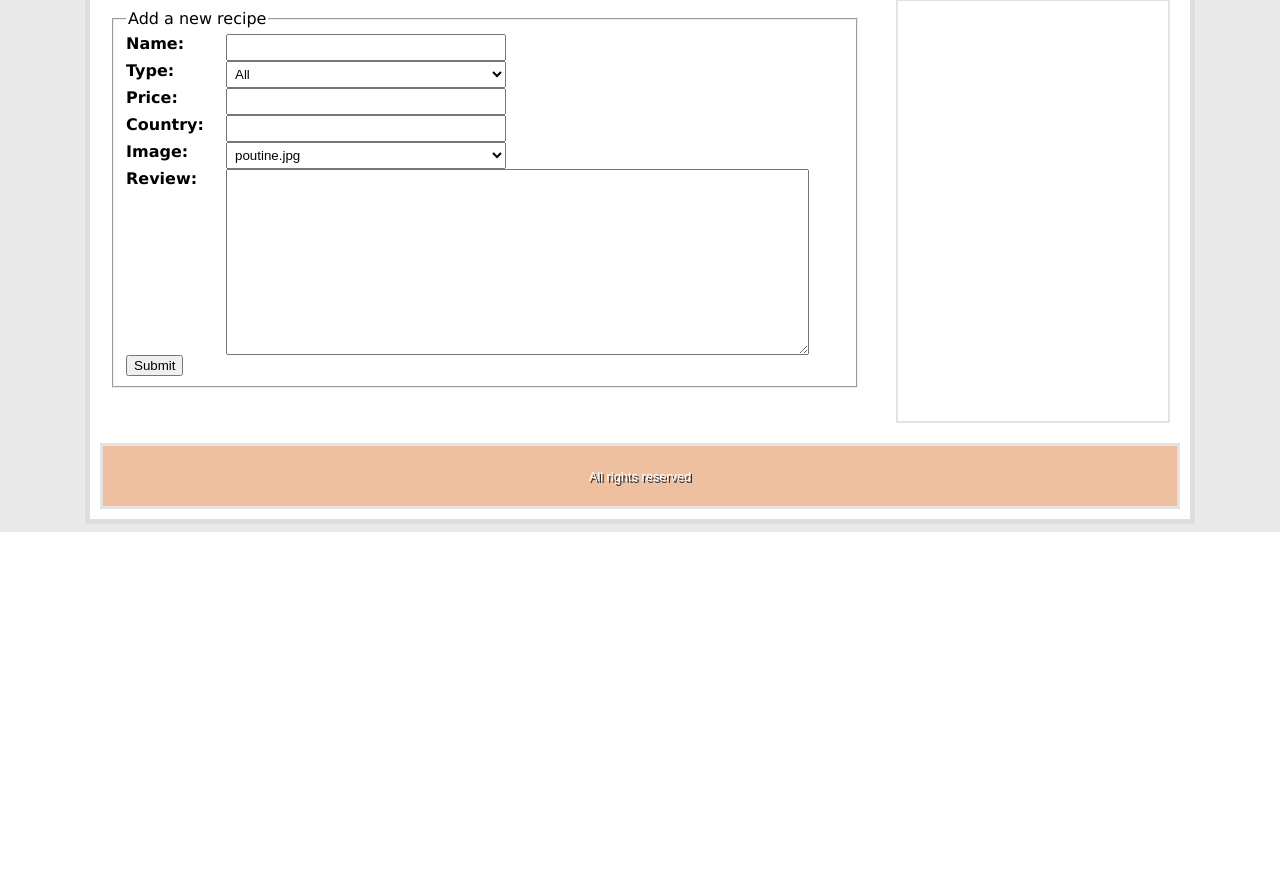
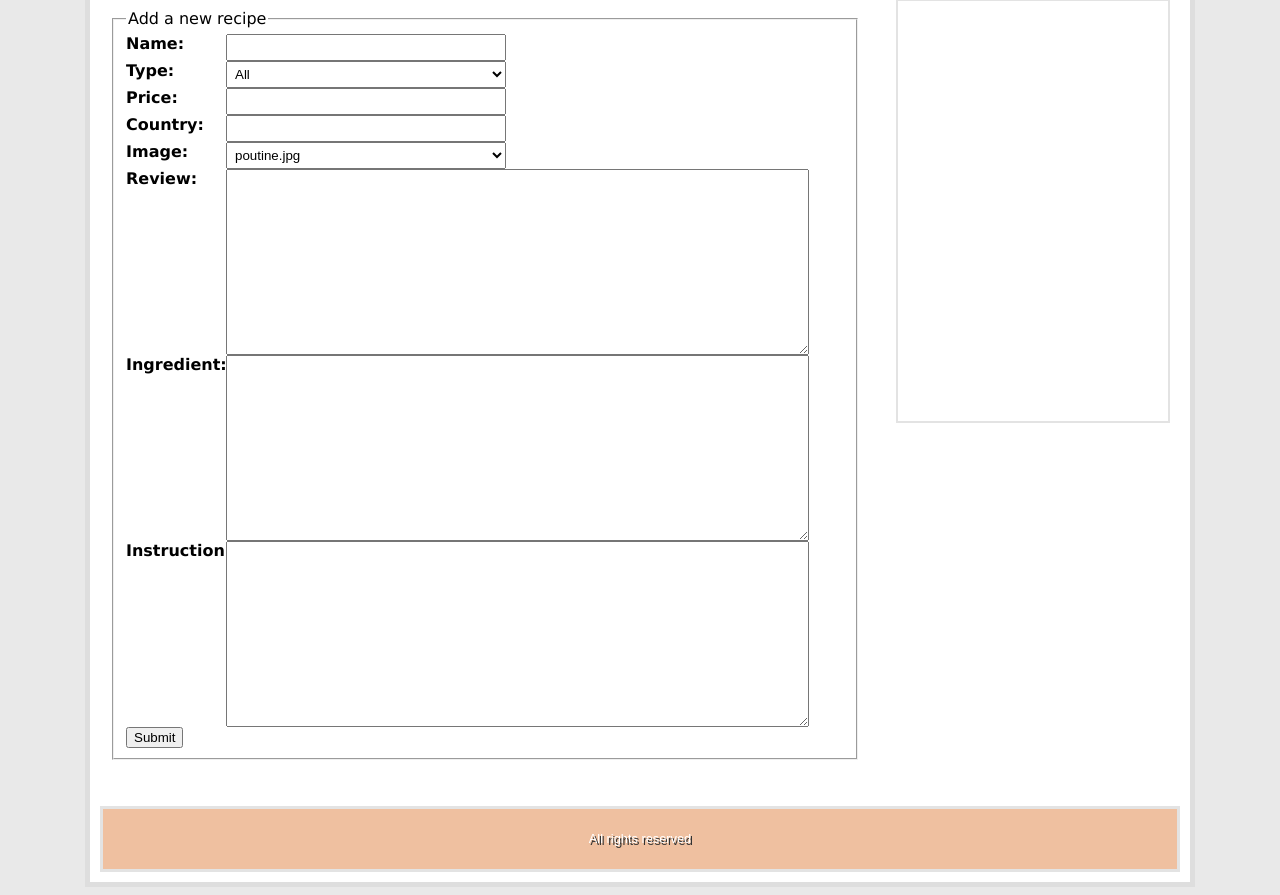
Before and after one commit to isabeltiongsk/recipe-website, a PHP site: page /RecipeAdd.php in a window 1280 px wide. Shown: the part 343-1238 px from the top of the page. Before the commit the page ends 875 px from the top, so only its background shows below. Run offline with PHP 8.4, Linux system fonts and the light colour scheme; data comes from the database, SQL or seed files in the repository.

Commit message:
Update RecipeAdd.php

```diff
--- a/RecipeAdd.php
+++ b/RecipeAdd.php
@@ -35,6 +35,12 @@ if(isset($_GET["update"]))
         <label for='review'>Review: </label>
         <textarea cols='70' rows='12' name='txtReview'>$recipe->review</textarea></br>
 
+        <label for='ingredient'>Ingredient: </label>
+        <textarea cols='70' rows='12' name='txtIngredient'>$recipe->ingredient</textarea></br>
+
+        <label for='instruction'>Instruction: </label>
+        <textarea cols='70' rows='12' name='txtInstruction'>$recipe->instruction</textarea></br>
+
         <input type='submit'name='submit1' value='Submit'>
 
     </fieldset>
@@ -68,6 +74,12 @@ if(isset($_GET["update"]))
         <label for='review'>Review: </label>
         <textarea cols='70' rows='12' name='txtReview'></textarea></br>
 
+        <label for='ingredient'>Ingredient: </label>
+        <textarea cols='70' rows='12' name='txtIngredient'></textarea></br>
+
+        <label for='instruction'>Instruction: </label>
+        <textarea cols='70' rows='12' name='txtInstruction'></textarea></br>
+
         <input type='submit'name='submit1' value='Submit'>
 
     </fieldset>
```
